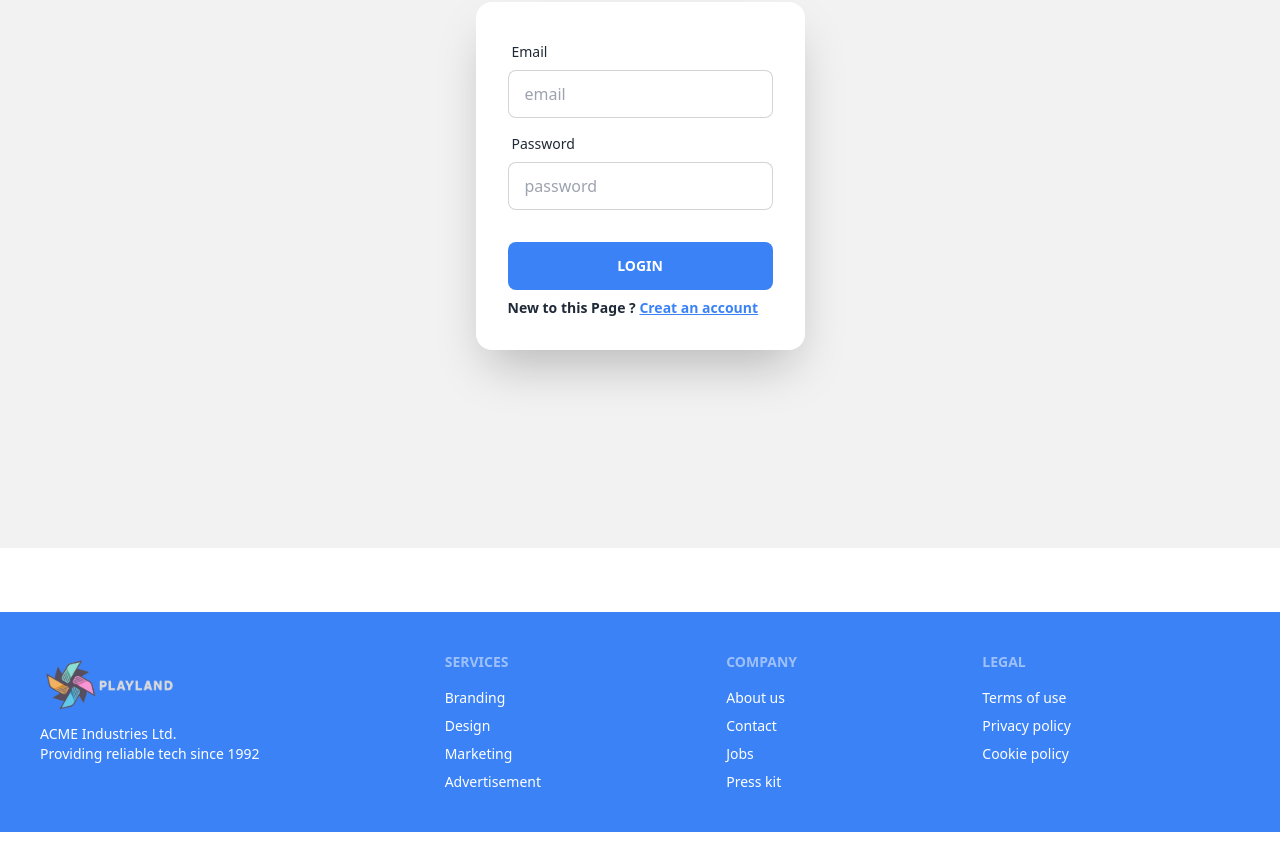
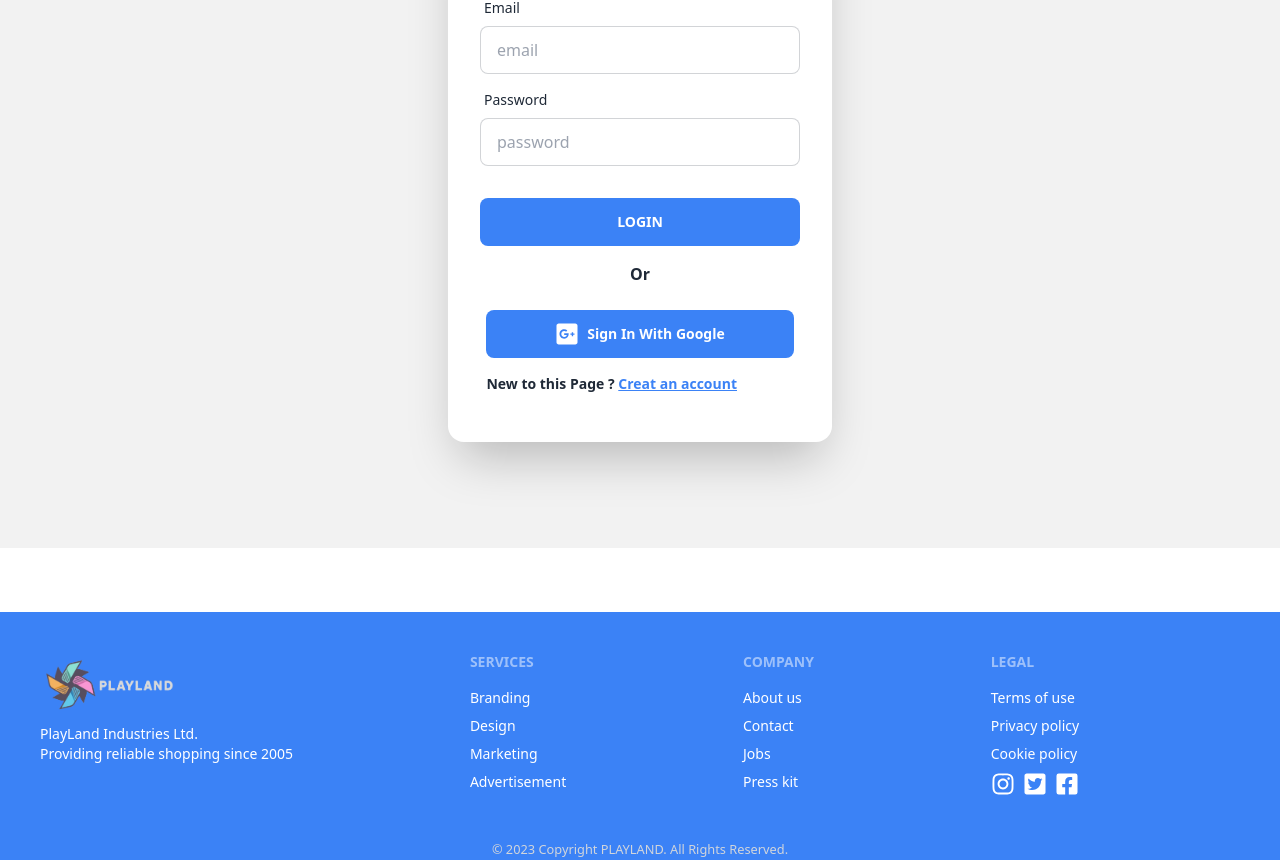
Before and after one commit to mahedihassantonay/playland-client, a React (Vite) app: page /login in a window 1280 px wide. Shown: the part 316-1176 px from the top of the page. Before the commit the page ends 1148 px from the top, so only its background shows below. Built offline with nearby package versions, Linux system fonts and the light colour scheme; no server answers.

Commit message:
added google Sign In method

```diff
--- a/src/components/Pages/AllToys.jsx
+++ b/src/components/Pages/AllToys.jsx
@@ -1,10 +1,21 @@
-import {  useState } from "react";
-import { Link, useLoaderData } from "react-router-dom";
+import {  useEffect, useState } from "react";
+import { Link } from "react-router-dom";
 
 const AllToys = () => {
-  const allToys = useLoaderData();
-  const [toys, setToys] = useState(allToys)
+
+  const [toys, setToys] = useState([])
   const [searchText, setSearchText] = useState("");
+  // const {totalToys} = useLoaderData();
+  // console.log(totalToys)
+
+  // const toysPerPage = 20;
+
+
+  useEffect(()=>{
+    fetch('http://localhost:2000/allToys')
+    .then(res=>res.json())
+    .then(data=>setToys(data))
+  },[])
 
   const handleSearch = () =>{
     fetch(`http://localhost:2000/toySearchByName/${searchText}`)
@@ -13,6 +24,8 @@ const AllToys = () => {
       setToys(data)
     })
   }
+
+
 
 
 
--- a/src/components/Pages/Login.jsx
+++ b/src/components/Pages/Login.jsx
@@ -1,38 +1,49 @@
 import { useContext, useState } from "react";
+import { FaGooglePlusSquare } from "react-icons/fa";
 import { Link, useLocation, useNavigate } from "react-router-dom";
 import { AuthContext } from "../../provider/AuthProvider";
 
 const Login = () => {
-    const {signIn} = useContext(AuthContext)
+  const { signIn, signInWithGoogle } = useContext(AuthContext);
   const [email, setEmail] = useState("");
   const [password, setPassword] = useState("");
   const location = useLocation();
-  const navigate = useNavigate()
-    const handleSignIn = e =>{
+  const navigate = useNavigate();
+  const handleSignIn = (e) => {
     e.preventDefault();
-        console.log(email,password)
+    console.log(email, password);
 
-
-            if(email,password){
-
-                signIn(email,password)
-                .then(result=>{
-                  console.log(result.user)
+    if ((email, password)) {
+      signIn(email, password)
+        .then((result) => {
+          console.log(result.user);
           navigate(location.state?.pathname || "/", { replace: true });
         })
         .catch((error) => {
-                    console.log(error.message)
+          console.log(error.message);
+        });
+    }
+  };
+
+  const handleSignInWithGoogle = (e) => {
+    e.preventDefault();
+    signInWithGoogle()
+      .then((result) => {
+        console.log(result.user);
+        navigate(location.state?.pathname || "/", { replace: true });
       })
-            }
-    }
+      .catch((error) => {
+        console.log(error);
+      });
+  };
   return (
     <div>
       <div className="hero min-h-screen bg-base-200">
         <div className="hero-content flex-col ">
-          <div className="">
+          <div>
             <h1 className="text-4xl font-bold text-gray-600">Login Please!</h1>
           </div>
-          <div className="card flex-shrink-0 w-full shadow-2xl bg-base-100">
+          <div className="card flex-shrink-0 w-96 shadow-2xl bg-base-100 py-12">
             {/* form start */}
             <form onSubmit={handleSignIn}>
               <div className="card-body">
@@ -42,8 +53,8 @@ const Login = () => {
                   </label>
                   <input
                     type="text"
-                    onChange={e=>setEmail(e.target.value)}
-                    name='email'
+                    onChange={(e) => setEmail(e.target.value)}
+                    name="email"
                     placeholder="email"
                     className="input input-bordered"
                   />
@@ -56,12 +67,23 @@ const Login = () => {
                     type="text"
                     placeholder="password"
                     name="password"
-                    onChange={e=>setPassword(e.target.value)}
+                    onChange={(e) => setPassword(e.target.value)}
                     className="input input-bordered"
                   />
                 </div>
                 <div className="form-control mt-6">
                   <button className="btn bg-blue-500">Login</button>
+                </div>
+              </div>
+            </form>
+            {/* form end */}
+            <div className="w-4/5 mx-auto -mt-4">
+              <h1 className="text-center font-bold">Or</h1> <br />
+              <div className="flex justify-center items-center gap-2">
+                <button onClick={handleSignInWithGoogle} className="btn btn-block bg-blue-500 normal-case flex gap-2 mb-4">
+                  <FaGooglePlusSquare size={24} />
+                  <h1>Sign In With Google</h1>
+                </button>
               </div>
               <p className="text-sm font-semibold">
                 New to this Page ?{" "}
@@ -70,8 +92,6 @@ const Login = () => {
                 </Link>
               </p>
             </div>
-            </form>
-            {/* form end */}
           </div>
         </div>
       </div>
--- a/src/components/Pages/MyToys.jsx
+++ b/src/components/Pages/MyToys.jsx
@@ -7,15 +7,16 @@ const MyToys = () => {
   const { user } = useContext(AuthContext);
   const [toys, setToys] = useState([]);
   const [control, setControl] = useState(false)
+  const [sortPrice, setSortPrice] = useState('ascending');
   console.log(toys);
 
   useEffect(() => {
-    fetch(`http://localhost:2000/myToys/${user?.email}`)
+    fetch(`http://localhost:2000/myToys/${user?.email}?sort=${sortPrice}`)
       .then((res) => res.json())
       .then((data) => {
         setToys(data);
       });
-  }, [user,control]);
+  }, [user,control, sortPrice]);
 
   const handleToyUpdate = (data) =>{
         // console.log(data)
@@ -76,6 +77,11 @@ const MyToys = () => {
 
   return (
     <div className="container mx-auto">
+      <div className="flex justify-center items-center gap-4 my-12">
+        <h1 className="font-bold">Sort By Price-</h1>
+        <button onClick={() => setSortPrice('ascending')} className="btn bg-blue-500 font-bold normal-case">Ascending</button>
+        <button onClick={() => setSortPrice('descending')} className="btn bg-blue-500 font-bold normal-case">Descending</button>
+      </div>
       <div className="overflow-x-auto w-full">
         <table className="table w-full">
           {/* head */}
--- a/src/components/Pages/Registration.jsx
+++ b/src/components/Pages/Registration.jsx
@@ -30,9 +30,9 @@ const Registration = () => {
     <div className="hero min-h-screen bg-base-200">
       <div className="hero-content flex-col ">
         <div className="">
-          <h1 className="text-4xl font-bold text-gray-600">Sign Up</h1>
+          <h1 className="text-4xl font-bold text-gray-600">Sign Up Here!</h1>
         </div>
-        <div className="card flex-shrink-0 w-full shadow-2xl bg-base-100">
+        <div className="card flex-shrink-0 w-96 py-8 shadow-2xl bg-base-100">
           {/* form start */}
           <form onSubmit={handleRegistration}>
             <div className="card-body">
--- a/src/components/Shared/Footer.jsx
+++ b/src/components/Shared/Footer.jsx
@@ -1,11 +1,13 @@
 import logo from '../../assets/logo.png'
+import { FaFacebookSquare, FaInstagram, FaTwitterSquare } from "react-icons/fa";
+
 const Footer = () => {
     return (
         <div className="bg-blue-500 mt-16">
             <footer className="footer p-10 text-white container mx-auto">
   <div>
     <img src={logo} className='h-16' alt="" />
-    <p>ACME Industries Ltd.<br/>Providing reliable tech since 1992</p>
+    <p>PlayLand Industries Ltd.<br/>Providing reliable shopping since 2005</p>
   </div>
   <div>
     <span className="footer-title">Services</span>
@@ -26,8 +28,14 @@ const Footer = () => {
     <a className="link link-hover">Terms of use</a>
     <a className="link link-hover">Privacy policy</a>
     <a className="link link-hover">Cookie policy</a>
+    <a href='#' className='flex gap-2'> <FaInstagram size={24} /> <FaTwitterSquare size={24}/> <FaFacebookSquare size={24}/></a>
   </div>
+
+
 </footer>
+<p className="text-gray-300 text-center">
+        <small>&copy; 2023 Copyright PLAYLAND. All Rights Reserved.</small>
+      </p>
         </div>
     );
 };
--- a/src/provider/AuthProvider.jsx
+++ b/src/provider/AuthProvider.jsx
@@ -1,8 +1,10 @@
 import {
   createUserWithEmailAndPassword,
   getAuth,
+  GoogleAuthProvider,
   onAuthStateChanged,
   signInWithEmailAndPassword,
+  signInWithPopup,
   signOut,
   updateProfile,
 } from "firebase/auth";
@@ -15,6 +17,7 @@ const auth = getAuth(app);
 const AuthProvider = ({ children }) => {
   const [user, setUser] = useState("");
   const [loading, setLoading] = useState(true);
+  const googleProvider = new GoogleAuthProvider();
 
   const registerUser = (email, password) => {
     setLoading(true);
@@ -39,6 +42,11 @@ const AuthProvider = ({ children }) => {
       });
   };
 
+  const signInWithGoogle = ()=>{
+    return signInWithPopup(auth, googleProvider)
+  }
+
+
   const logOut = () => {
     setLoading(true);
     return signOut(auth);
@@ -62,6 +70,7 @@ const AuthProvider = ({ children }) => {
     logOut,
     loading,
     updateUserProfile,
+    signInWithGoogle
   };
 
   return (
--- a/src/routes/routes.jsx
+++ b/src/routes/routes.jsx
@@ -36,7 +36,7 @@ const router = createBrowserRouter([
       {
         path: "allToys",
         element: <AllToys />,
-        loader: ()=>fetch('http://localhost:2000/allToys')
+        // loader: ()=>fetch('http://localhost:2000/totalToys')
       },
       {
         path: 'myToys',
```
Also changed, not shown: 1 other file (tests, documents, lock files or other folders). Lines whose indentation alone changed are shown as unchanged.
